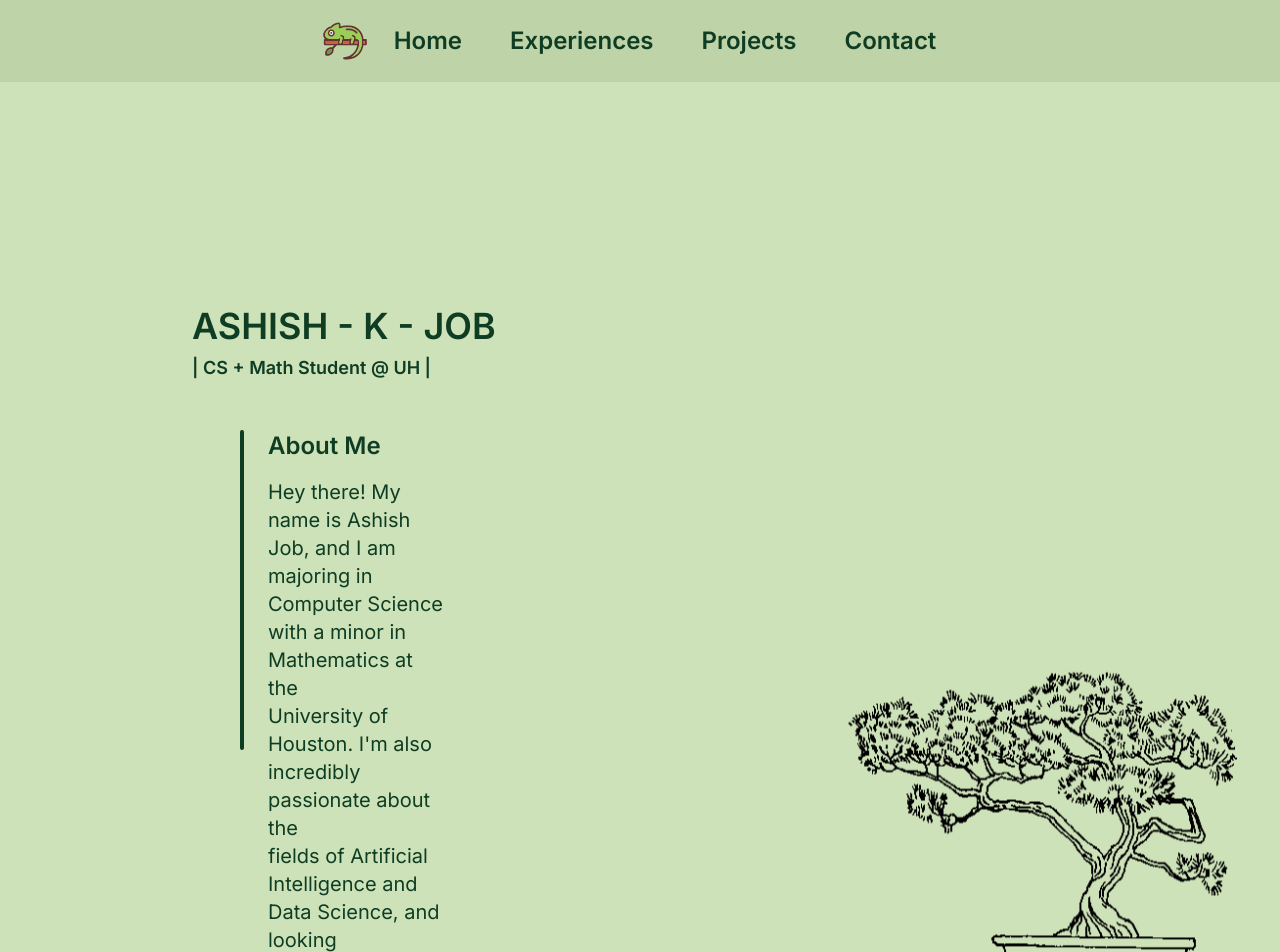
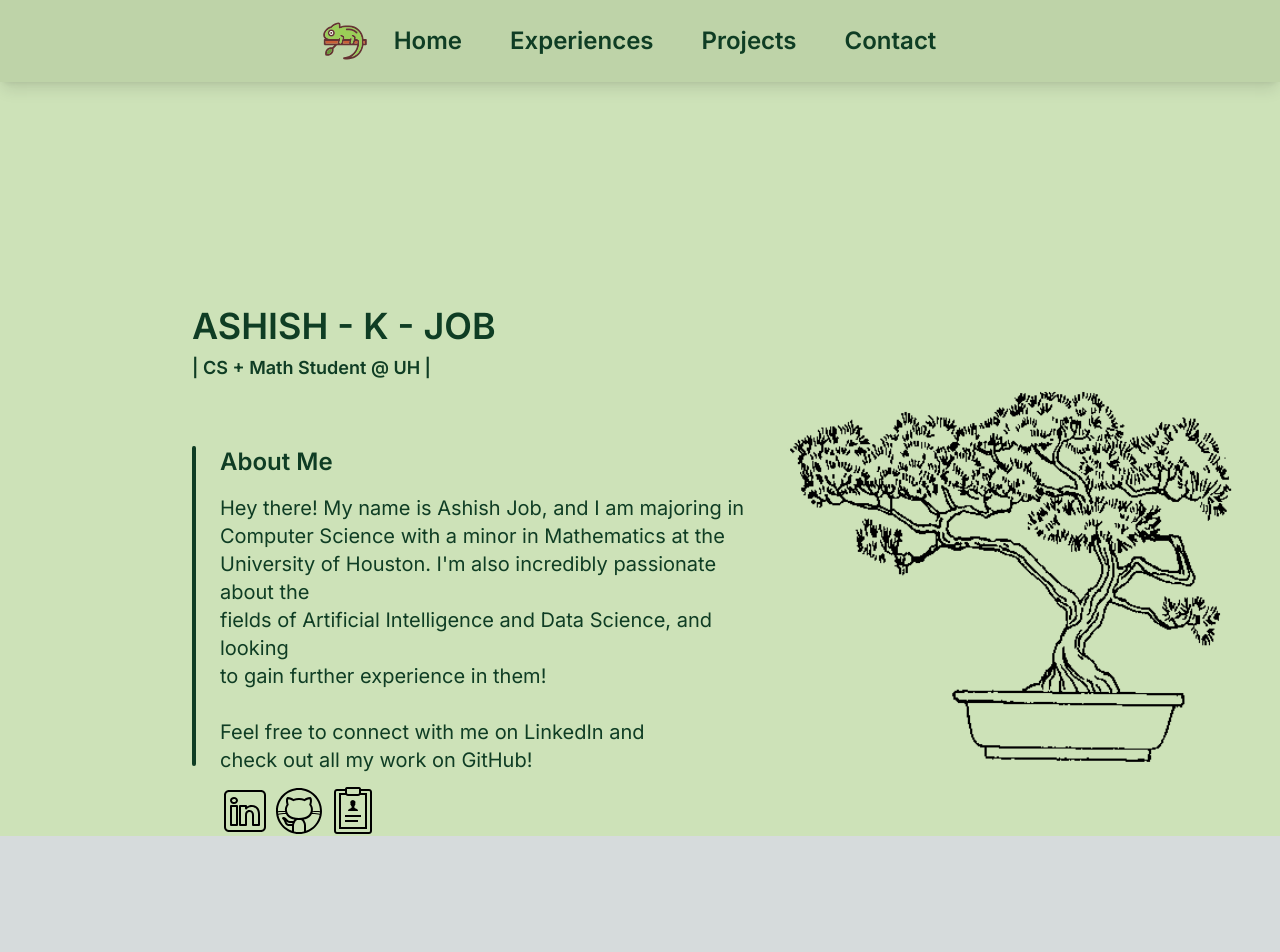
Before and after one commit to Ashishjob/Ashish-Job-Portfolio-Website, a Next.js app: page / in a window 1280 px wide. Shown: the top 952 px of the page. After the commit the page ends 836 px from the top, so only its background shows below. Built offline with nearby package versions, Linux system fonts and the light colour scheme.

Commit message:
feat: add dropshadow

```diff
--- a/app/page.tsx
+++ b/app/page.tsx
@@ -20,9 +20,11 @@ export default function Home() {
           </h1>
         </div>
 
+        <div className="flex flex-row items-center">
+          <div className="flex flex-row">
 
-      <div className="text-green min-w-screen mt-6 w-full flex-row md:mt-12 md:flex">
-        <div className="ml-36 hidden justify-start lg:block">
+            <div className="text-green min-w-screen mt-6 w-full flex-row md:mt-12 lg:mt-16 md:flex">
+              <div className="ml-24 hidden justify-start lg:block">
                 {" "}
                 {/*Large Screen Border Next to About Us*/}
                 <hr className="bg-green border0 dark:bg-green h-80 w-1 rounded"></hr>
@@ -42,12 +44,13 @@ export default function Home() {
                     About Me
                   </h1>
                   <h2 className="hidden pt-4 text-left text-xl lg:block">
-              Hey there! My name is Ashish Job, and I am majoring in <br />
+                    Hey there! My name is Ashish Job, and I am majoring in{" "}
+                    <br />
                     Computer Science with a minor in Mathematics at the <br />
-              University of Houston. I&apos;m also incredibly passionate about
-              the <br />
-              fields of Artificial Intelligence and Data Science, and looking{" "}
-              <br />
+                    University of Houston. I&apos;m also incredibly passionate
+                    about the <br />
+                    fields of Artificial Intelligence and Data Science, and
+                    looking <br />
                     to gain further experience in them!
                     <br />
                     <br />
@@ -63,7 +66,8 @@ export default function Home() {
                     Hey there! My name is Ashish Job, and I am <br />
                     majoring in Computer Science with a minor in <br />
                     Mathematics at the University of Houston. <br />
-              I&apos;m also incredibly passionate about the fields of <br />
+                    I&apos;m also incredibly passionate about the fields of{" "}
+                    <br />
                     Artificial Intelligence and Data Science, and looking <br />
                     to gain further experience in them!
                     <br />
@@ -77,11 +81,11 @@ export default function Home() {
                     About Me
                   </h1>
                   <h2 className="font-base px-6 text-center text-base sm:hidden">
-              Hey there! My name is Ashish Job, and I am majoring in Computer
-              Science with a minor in Mathematics at the University of Houston.
-              I&apos;m also incredibly passionate about the fields of Artificial
-              Intelligence and Data Science, and looking to gain further
-              experience in them!
+                    Hey there! My name is Ashish Job, and I am majoring in
+                    Computer Science with a minor in Mathematics at the
+                    University of Houston. I&apos;m also incredibly passionate
+                    about the fields of Artificial Intelligence and Data
+                    Science, and looking to gain further experience in them!
                     <br />
                     <br />
                     Feel free to connect with me on LinkedIn <br />
@@ -116,7 +120,11 @@ export default function Home() {
                     </div>
 
                     <div className="pr-1 pt-3">
-                <a href="officialResume.pdf" target="_blank" title="My Resume">
+                      <a
+                        href="officialResume.pdf"
+                        target="_blank"
+                        title="My Resume"
+                      >
                         <Image
                           className="hover:bg-green-hover rounded-xl"
                           src="/resume.png"
@@ -128,14 +136,17 @@ export default function Home() {
                     </div>
                   </div>
                 </div>
-
+              </div>
+            </div>
+            <div>
               <Image
-              className="hidden lg:block ml-96"
+                className="hidden lg:block"
                 src="/bonsai.svg"
                 alt="Bonsai"
-              width={450}
-              height={450}
+                width={900}
+                height={900}
               />
+            </div>
           </div>
         </div>
       </div>
--- a/components/NavBar.tsx
+++ b/components/NavBar.tsx
@@ -13,7 +13,7 @@ const NormalNavbar = () => {
 
   return (
     <nav>
-      <div className="bg-green-hover flex flex-wrap items-center justify-between p-4 md:justify-center lg:w-full">
+      <div className="bg-green-hover flex flex-wrap items-center justify-between p-4 md:justify-center lg:w-full shadow-lg">
         <Image
           src="/icon.svg"
           width="50"
```
Lines whose indentation alone changed are shown as unchanged.
